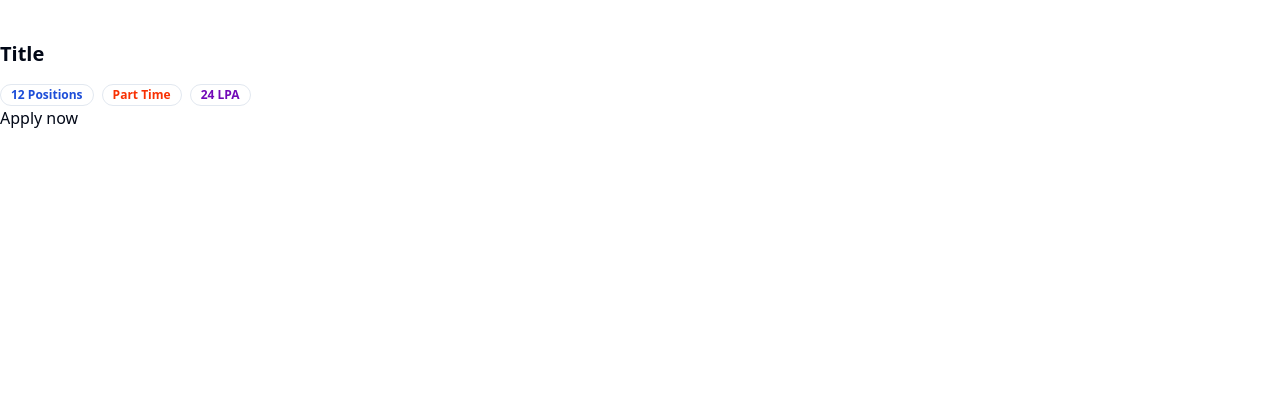
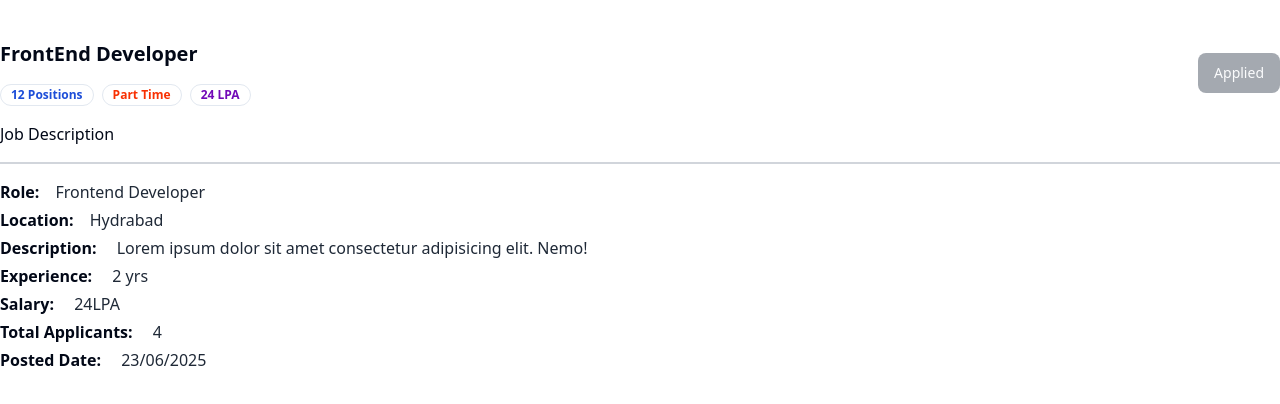
Before and after one commit to jignesh1001/Jobsy, a React (Vite) app in the folder frontend/: page /description/1 in a window 1280 px wide. Shown: the top 404 px of the page. Built offline with nearby package versions, Linux system fonts and the light colour scheme.

Commit message:
Done with jobDescription page

```diff
--- a/frontend/src/components/JobDescription.jsx
+++ b/frontend/src/components/JobDescription.jsx
@@ -1,9 +1,13 @@
 import { Badge } from "./ui/badge";
+import { Button } from "./ui/button";
 
 function Jobdescription() {
+  const isApplied = true;
   return (
     <div className="max-w-7xl mx-auto my-10">
-      <h1 className="font-bold text-xl">Title</h1>
+      <div className="flex items-center justify-between">
+        <div>
+          <h1 className="font-bold text-xl">FrontEnd Developer</h1>
           <div className="flex item-center gap-2 mt-4">
             <Badge className={"text-blue-700 font-bold"} variant="ghost">
               12 Positions
@@ -15,7 +19,30 @@ function Jobdescription() {
               24 LPA
             </Badge>
           </div>
-      <button>Apply now</button>
+        </div>
+        <Button
+          disabled={isApplied}
+          className={`rounded-lg ${
+            isApplied
+              ? "bg-gray-600 cursor-not-allowed"
+              : "bg-[#7209b7] hover:bg-[#5f32ad]"
+          }`}
+        >
+          {isApplied ? "Applied" : "Apply now"}
+        </Button>
+      </div>
+          <h1 className="border-b-2 border-b-gray-300 font-medium py-4">
+            Job Description
+          </h1>
+      <div className="my-4">
+        <h1 className="font-bold my-1">Role:<span className="pl-4 font-normal text-gray-800">Frontend Developer</span></h1>
+        <h1 className="font-bold my-1">Location:<span className="pl-4 font-normal text-gray-800">Hydrabad</span></h1>
+        <h1 className="font-bold my-1">Description: <span className="pl-4 font-normal text-gray-800">Lorem ipsum dolor sit amet consectetur adipisicing elit. Nemo!</span></h1>
+        <h1 className="font-bold my-1">Experience: <span className="pl-4 font-normal text-gray-800">2 yrs</span></h1>
+        <h1 className="font-bold my-1">Salary: <span className="pl-4 font-normal text-gray-800">24LPA</span></h1>
+        <h1 className="font-bold my-1">Total Applicants: <span className="pl-4 font-normal text-gray-800">4</span></h1>
+        <h1 className="font-bold my-1">Posted Date: <span className="pl-4 font-normal text-gray-800">23/06/2025</span></h1>
+      </div>
     </div>
   );
 }
```
Also changed, not shown: frontend/src/components/auth/Login.jsx (line endings or trailing spaces). Lines whose indentation alone changed are shown as unchanged.
